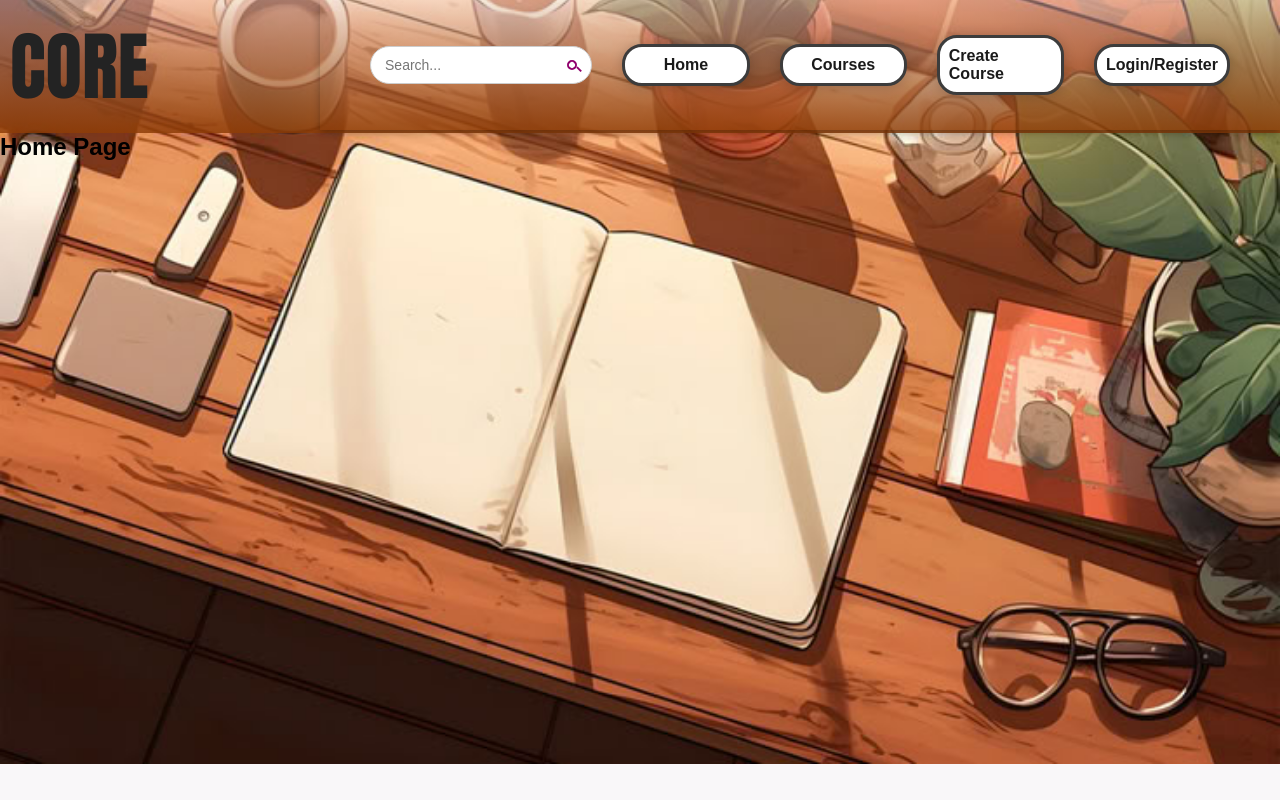
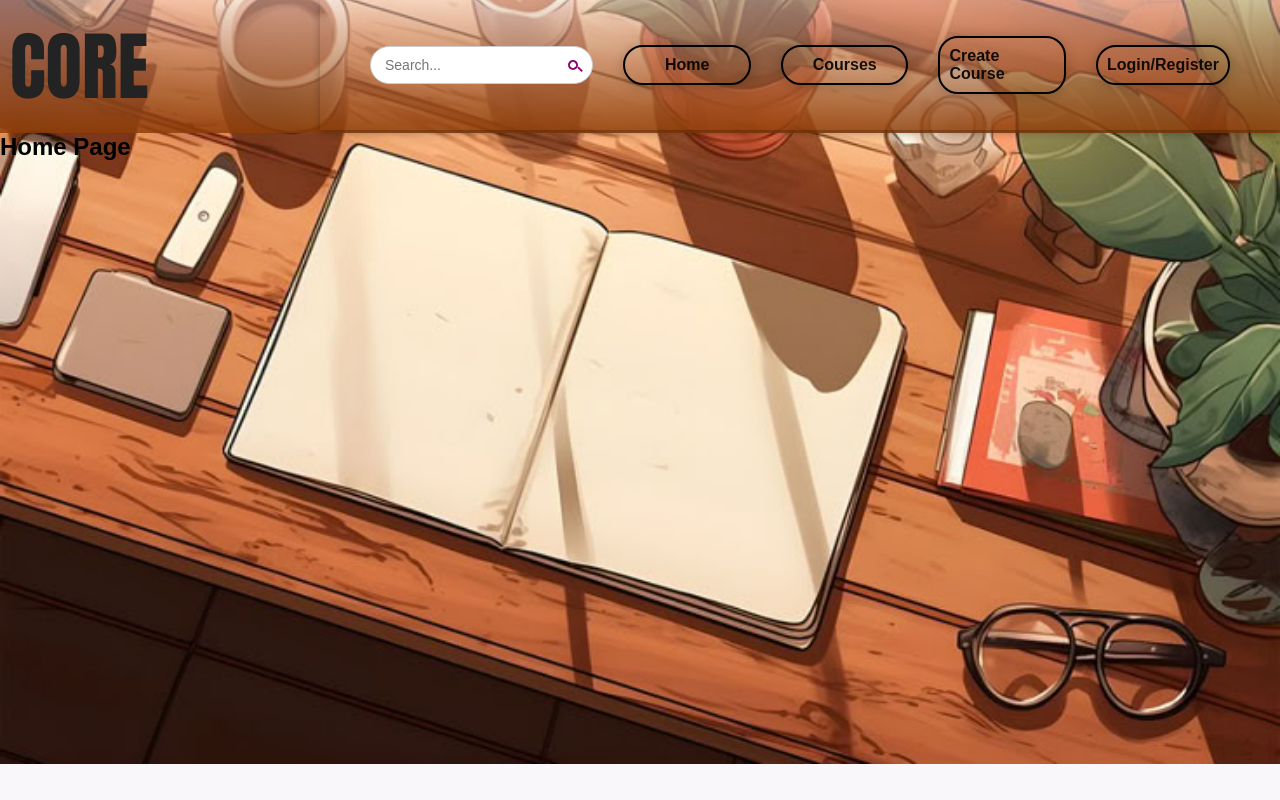
Before and after one commit to 23-kartikey/course-distributor, a React (Vite) app in the folder course-distributor-frontend/: page / in a window 1280 px wide. Built offline with nearby package versions, Linux system fonts and the light colour scheme.

Commit message:
chores: redesign

```diff
--- a/course-distributor-frontend/src/styles/Navbar.css
+++ b/course-distributor-frontend/src/styles/Navbar.css
@@ -13,7 +13,7 @@
     display: flex;
     align-items: center;
     justify-content: center;
-    background-color: white;
+    background-color: rgba(240, 248, 255, 0);
     color: rgba(0, 0, 0, 0.899);
     padding: 9px;
     border-color: black;
@@ -27,11 +27,11 @@
     cursor:pointer;
 
     /*button style impl*/
-    border: 3px solid rgb(60, 60, 60);
+    border: 2px solid black;
 
 }
 
-.navbar > button{
+/* .navbar > button{
     display: flex;
     align-items: center;
     justify-content: center;
@@ -52,10 +52,10 @@
 .navbar > button:hover{
     background-color: rgb(244, 241, 239);
     box-shadow: none;
-}
+} */
 
 .nav-link:hover {
-    background-color: rgba(240, 248, 255, 0);
+    border-color: black;
     border: 2px solid black;
 
     box-shadow:
```
